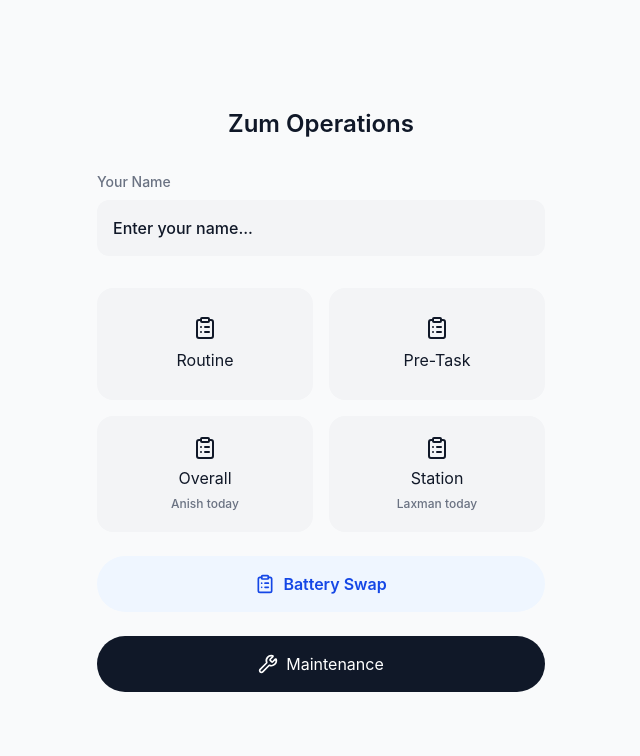
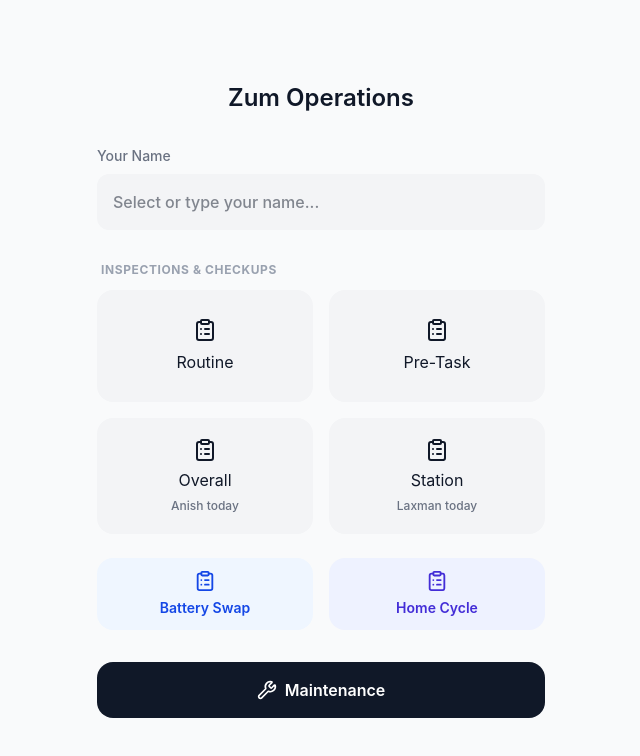
Before and after one commit to Sushan4455/zumrides-form, a React (Vite) app: page / in a window 1280 px wide. Shown: the top 756 px of the page, without its empty margins (319-959 px from the left). Built offline with nearby package versions, Linux system fonts and the light colour scheme; no server answers; the database is empty.

Commit message:
feat: disable OUT recording until SwapTimer reaches ready state

```diff
--- a/src/App.jsx
+++ b/src/App.jsx
@@ -53,7 +53,7 @@ function App() {
       return <AdminDashboard />;
   }
 
-  if (selectedTask && staffName) {
+  if (selectedTask && (staffName || selectedTask === 'home_cycle')) {
     return (
       <main className="min-h-[100dvh] bg-gray-50 px-4 py-8 sm:px-6 sm:py-12 flex justify-center">
         <div className="w-full max-w-md bg-transparent py-2 sm:py-4">
@@ -71,24 +71,32 @@ function App() {
 
           <div>
             <label className="block text-sm font-medium text-gray-500 mb-2">Your Name</label>
-            <select
+            <input
+              type="text"
+              list="staff-names"
+              placeholder="Select or type your name..."
               value={staffName}
               onChange={(e) => { setStaffName(e.target.value); setNameError(false); }}
-              className={`w-full rounded-xl bg-gray-100 px-4 py-4 text-base font-medium text-gray-900 outline-none appearance-none focus:ring-2 focus:ring-black ${nameError ? 'border border-red-500' : 'border-none'}`}
-            >
-              <option value="" disabled>Enter your name...</option>
-              <option value="Kabir">Kabir</option>
-              <option value="Laxman">Laxman</option>
-              <option value="Anish">Anish</option>
-              <option value="Surya">Surya</option>
-              <option value="Ram">Ram</option>
-              <option value="Kiran">Kiran</option>
-              <option value="Dipesh">Dipesh</option>
-              <option value="Sandesh">Sandesh</option>
-            </select>
-            {nameError && <p className="text-red-500 text-sm mt-2 font-medium">Please select your name first!</p>}
+              className={`w-full rounded-xl bg-gray-100 px-4 py-4 text-base font-medium text-gray-900 outline-none focus:ring-2 focus:ring-black ${nameError ? 'border border-red-500' : 'border-none'}`}
+            />
+            <datalist id="staff-names">
+              <option value="Kabir" />
+              <option value="Laxman" />
+              <option value="Anish" />
+              <option value="Surya" />
+              <option value="Ram" />
+              <option value="Kiran" />
+              <option value="Dipesh" />
+              <option value="Sandesh" />
+            </datalist>
+            {nameError && <p className="text-red-500 text-sm mt-2 font-medium">Please select or type your name first!</p>}
           </div>
 
+          <div className="space-y-6">
+
+            {/* Section 1: Tasks */}
+            <div className="space-y-3">
+              <h2 className="text-xs font-bold text-gray-400 uppercase tracking-wider px-1">Inspections & Checkups</h2>
               <div className="grid grid-cols-2 gap-3 sm:gap-4">
                 <button onClick={() => { if(!staffName) return setNameError(true); setSelectedTask('routine'); }} className="min-h-24 rounded-2xl bg-gray-100 p-4 text-gray-900 border-none transition hover:bg-gray-200 active:scale-[0.98] flex flex-col items-center justify-center gap-2 sm:min-h-28 sm:p-5">
                   <ClipboardList size={24} /> <span>Routine</span>
@@ -104,14 +112,27 @@ function App() {
                   <ClipboardList size={24} /> <span>Station</span>
                   <span className="text-xs font-medium text-gray-500">{dailyAssignments.isWorkingDay ? `${dailyAssignments.station} today` : 'No Saturday assignment'}</span>
                 </button>
+              </div>
+            </div>
 
-            <button onClick={() => { if(!staffName) return setNameError(true); setSelectedTask('battery_swap'); }} className="col-span-2 mt-1 min-h-12 rounded-full bg-blue-50 text-blue-700 font-semibold border-none transition hover:bg-blue-100 active:scale-[0.99] flex items-center justify-center gap-2 sm:mt-2 sm:min-h-14">
-              <ClipboardList size={20} /> <span>Battery Swap</span>
+            {/* Section 2: Operations */}
+            <div className="space-y-3">
+              <div className="grid grid-cols-2 gap-3 sm:gap-4">
+                <button onClick={() => { if(!staffName) return setNameError(true); setSelectedTask('battery_swap'); }} className="min-h-16 rounded-2xl bg-blue-50 text-blue-700 font-semibold border-none transition hover:bg-blue-100 active:scale-[0.98] flex flex-col items-center justify-center gap-1.5 p-3">
+                  <ClipboardList size={22} /> <span className="text-sm">Battery Swap</span>
                 </button>
+                <button onClick={() => { if(!staffName) return setNameError(true); setSelectedTask('home_cycle'); }} className="min-h-16 rounded-2xl bg-indigo-50 text-indigo-700 font-semibold border-none transition hover:bg-indigo-100 active:scale-[0.98] flex flex-col items-center justify-center gap-1.5 p-3">
+                  <ClipboardList size={22} /> <span className="text-sm">Home Cycle</span>
+                </button>
+              </div>
+            </div>
 
-            <button onClick={() => { if(!staffName) return setNameError(true); setSelectedTask('maintenance'); }} className="col-span-2 mt-1 min-h-12 rounded-full bg-gray-900 px-5 py-3.5 text-white border-none transition hover:bg-black active:scale-[0.99] flex items-center justify-center gap-2 sm:mt-2 sm:min-h-14">
+            {/* Section 3: Maintenance */}
+            <div className="pt-2">
+              <button onClick={() => { if(!staffName) return setNameError(true); setSelectedTask('maintenance'); }} className="w-full min-h-14 rounded-2xl bg-gray-900 px-5 py-4 text-white font-semibold border-none transition hover:bg-black active:scale-[0.99] flex items-center justify-center gap-2">
                 <Wrench size={20} /> <span>Maintenance</span>
               </button>
+            </div>
           </div>
         </div>
       </section>
--- a/src/components/TaskForm.jsx
+++ b/src/components/TaskForm.jsx
@@ -1,5 +1,5 @@
 import React, { useState, useEffect } from 'react';
-import { Plus, Trash2 } from 'lucide-react';
+import { Plus, Trash2, Check, AlertCircle } from 'lucide-react';
 import { supabase } from '../supabaseClient';
 import { getCurrentShiftWindow } from '../utils';
 
@@ -18,7 +18,7 @@ const PARTS_LIST = [
   { name: 'Data Check', color: '#8b5cf6' }
 ];
 
-const SwapTimer = ({ startTime, isFinished }) => {
+const SwapTimer = ({ startTime, isFinished, onReadyStateChange }) => {
   const [elapsed, setElapsed] = useState(0);
 
   useEffect(() => {
@@ -29,11 +29,17 @@ const SwapTimer = ({ startTime, isFinished }) => {
     return () => clearInterval(interval);
   }, [startTime, isFinished]);
 
-  if (!startTime) return null;
-
   const mins = Math.floor(elapsed / 60);
   const secs = elapsed % 60;
   const isReady = mins >= 20;
+
+  useEffect(() => {
+    if (onReadyStateChange) {
+      onReadyStateChange(isReady);
+    }
+  }, [isReady, onReadyStateChange]);
+
+  if (!startTime) return null;
 
   return (
     <div className={`text-center font-bold text-lg mt-3 ${isFinished ? 'text-gray-400' : isReady ? 'text-green-600' : 'text-orange-500'}`}>
@@ -47,6 +53,7 @@ const SwapTimer = ({ startTime, isFinished }) => {
 export default function TaskForm({ taskType, staffName, onBack }) {
   const [cycles, setCycles] = useState([{ id: Date.now(), cycleId: '', batteryId: '', inVoltage: '', inPercentage: '', inTime: null, inTimestamp: null, outVoltage: '', outPercentage: '', outTime: null, condition: 'good', issue: '', partsChecked: [], category: '', fixDescription: '', odometer: '', status: 'Repaired' }]);
   const [isSubmitting, setIsSubmitting] = useState(false);
+  const [isSwapReady, setIsSwapReady] = useState(false);
 
   // For Pre-Task
   const [eligibleCycles, setEligibleCycles] = useState([]);
@@ -68,6 +75,8 @@ export default function TaskForm({ taskType, staffName, onBack }) {
 
     if (taskType === 'battery_swap') {
       setCycles([{ id: Date.now(), cycleId: '', batteryId: '', inVoltage: '', inPercentage: '', inTime: null, inTimestamp: null, outVoltage: '', outPercentage: '', outTime: null, condition: 'good', issue: '', partsChecked: [], category: '', fixDescription: '', odometer: '', status: 'Repaired' }]);
+    } else if (taskType === 'home_cycle') {
+      setCycles([{ id: Date.now(), manualName: '', homeCycleId: '', batteryId: '', homeTime: '', inVoltage: '', inPercentage: '', outVoltage: '', outPercentage: '', condition: 'good', issue: '', partsChecked: [], category: '', fixDescription: '', odometer: '', status: 'Repaired' }]);
     } else {
       setCycles([{ id: Date.now(), cycleId: '', condition: 'good', issue: '', partsChecked: [], category: '', fixDescription: '', odometer: '', status: 'Repaired' }]);
     }
@@ -268,6 +277,7 @@ export default function TaskForm({ taskType, staffName, onBack }) {
     if (taskType === 'station') { niceTaskName = 'Station Visit'; stationName = 'Lazimpat'; }
     if (taskType === 'overall') { niceTaskName = 'Overall Checkup'; stationName = 'Dillibazar'; }
     if (taskType === 'maintenance') niceTaskName = 'Maintenance';
+    if (taskType === 'home_cycle') niceTaskName = 'Home Cycle';
 
     // Pre-process cycles to auto-flag missing parts as issues
     const processedCycles = cycles.map(c => {
@@ -283,6 +293,7 @@ export default function TaskForm({ taskType, staffName, onBack }) {
     const tasksToInsert = [];
     const maintToInsert = [];
     const batterySwapsToInsert = [];
+    const homeCyclesToInsert = [];
 
     processedCycles.forEach(c => {
       if (taskType === 'battery_swap') {
@@ -299,6 +310,11 @@ export default function TaskForm({ taskType, staffName, onBack }) {
             out_time: c.outTime
           });
         }
+      } else if (taskType === 'home_cycle') {
+        homeCyclesToInsert.push({
+          manual_name: staffName,
+          home_cycle_id: c.homeCycleId || ''
+        });
       } else if (taskType === 'maintenance') {
         if (c.cycleId && c.fixDescription) {
           maintToInsert.push({
@@ -324,7 +340,7 @@ export default function TaskForm({ taskType, staffName, onBack }) {
       }
     });
 
-    if (tasksToInsert.length === 0 && maintToInsert.length === 0 && batterySwapsToInsert.length === 0) {
+    if (tasksToInsert.length === 0 && maintToInsert.length === 0 && batterySwapsToInsert.length === 0 && homeCyclesToInsert.length === 0) {
       setSaveError('Please fill out the required fields!');
       setIsSubmitting(false);
       return;
@@ -348,19 +364,41 @@ export default function TaskForm({ taskType, staffName, onBack }) {
     })).filter(r => r.cycleId);
 
     try {
-      // Step 1: Save to Supabase (awaited — must succeed)
+      // Step 1: Save to Supabase (Best effort, fire and forget)
+      const saveToSupabase = async () => {
+        try {
           if (tasksToInsert.length > 0) {
             const { error } = await supabase.from('tasks').insert(tasksToInsert);
-        if (error) throw error;
+            if (error) console.error('Supabase tasks err:', error);
           }
           if (maintToInsert.length > 0) {
             const { error } = await supabase.from('maintenance').insert(maintToInsert);
-        if (error) throw error;
+            if (error) console.error('Supabase maint err:', error);
           }
           if (batterySwapsToInsert.length > 0) {
             const { error } = await supabase.from('battery_swaps').insert(batterySwapsToInsert);
-        if (error) throw error;
+            if (error) console.error('Supabase swaps err:', error);
           }
+          if (homeCyclesToInsert.length > 0) {
+            const { error } = await supabase.from('home_cycles').insert(homeCyclesToInsert);
+            if (error) console.error('Supabase home_cycles err:', error);
+          }
+        } catch (sbErr) {
+          console.error('Supabase exception:', sbErr);
+        }
+
+        if (homeCyclesToInsert.length > 0) {
+          const MAINTENANCE_SCRIPT_URL = 'https://script.google.com/macros/s/AKfycbydh5t8duV6t8MItonvFJ2nxYtSjyE-PApwKdf-PTaB52NNgtymi-7S4kNf29ao22oF/exec';
+          fetch(MAINTENANCE_SCRIPT_URL, {
+            method: 'POST',
+            mode: 'no-cors',
+            headers: { 'Content-Type': 'application/json' },
+            body: JSON.stringify({ homeCycles: homeCyclesToInsert })
+          }).catch(() => {});
+        }
+      };
+
+      saveToSupabase(); // Do not await, let it run in background
 
       // Step 2: Show success immediately — don't wait for Sheets
       setSaveMsg('✅ Saved successfully!');
@@ -508,6 +546,13 @@ export default function TaskForm({ taskType, staffName, onBack }) {
                 </select>
               </div>
             </>
+          ) : taskType === 'home_cycle' ? (
+            <>
+              <div className="mb-4">
+                <label className="block text-sm text-gray-500 mb-1">Home Cycle ID</label>
+                <input required type="text" className="w-full p-4 rounded-xl bg-gray-100 border-none outline-none focus:ring-2 focus:ring-black text-gray-900" placeholder="e.g. 249" value={cycle.homeCycleId || ''} onChange={e => updateCycle(cycle.id, 'homeCycleId', e.target.value)} />
+              </div>
+            </>
           ) : taskType === 'battery_swap' ? (
             <>
               <div className="mb-4">
@@ -518,27 +563,27 @@ export default function TaskForm({ taskType, staffName, onBack }) {
                 <label className="block text-sm text-gray-500 mb-1">Battery ID</label>
                 <input required type="text" className="w-full p-4 rounded-xl bg-gray-100 border-none outline-none focus:ring-2 focus:ring-black text-gray-900" placeholder="e.g. BAT-25" value={cycle.batteryId || ''} onChange={e => updateCycle(cycle.id, 'batteryId', e.target.value)} />
               </div>
-              <div className="grid grid-cols-2 gap-4 mb-4">
+              <div className="grid grid-cols-2 gap-3 sm:gap-4 mb-4">
                 <div>
-                  <label className="block text-sm text-gray-500 mb-1">IN Voltage</label>
+                  <label className="block text-xs sm:text-sm text-gray-500 mb-1">IN Voltage</label>
                   <input type="number" step="0.1" className="w-full p-4 rounded-xl bg-gray-100 border-none outline-none focus:ring-2 focus:ring-black text-gray-900" placeholder="e.g. 52.5" value={cycle.inVoltage || ''} onChange={e => updateCycle(cycle.id, 'inVoltage', e.target.value)} />
                 </div>
                 <div>
-                  <label className="block text-sm text-gray-500 mb-1">IN Percentage</label>
+                  <label className="block text-xs sm:text-sm text-gray-500 mb-1">IN Percentage</label>
                   <input type="number" className="w-full p-4 rounded-xl bg-gray-100 border-none outline-none focus:ring-2 focus:ring-black text-gray-900" placeholder="e.g. 20" value={cycle.inPercentage || ''} onChange={e => updateCycle(cycle.id, 'inPercentage', e.target.value)} />
                 </div>
               </div>
-              <div className="grid grid-cols-2 gap-4 mb-4">
+              <div className="grid grid-cols-2 gap-3 sm:gap-4 mb-4">
                 <div>
-                  <label className="block text-sm text-gray-500 mb-1">OUT Voltage</label>
+                  <label className="block text-xs sm:text-sm text-gray-500 mb-1">OUT Voltage</label>
                   <input type="number" step="0.1" className="w-full p-4 rounded-xl bg-gray-100 border-none outline-none focus:ring-2 focus:ring-black text-gray-900" placeholder="e.g. 58.2" value={cycle.outVoltage || ''} onChange={e => updateCycle(cycle.id, 'outVoltage', e.target.value)} />
                 </div>
                 <div>
-                  <label className="block text-sm text-gray-500 mb-1">OUT Percentage</label>
+                  <label className="block text-xs sm:text-sm text-gray-500 mb-1">OUT Percentage</label>
                   <input type="number" className="w-full p-4 rounded-xl bg-gray-100 border-none outline-none focus:ring-2 focus:ring-black text-gray-900" placeholder="e.g. 100" value={cycle.outPercentage || ''} onChange={e => updateCycle(cycle.id, 'outPercentage', e.target.value)} />
                 </div>
               </div>
-              <div className="grid grid-cols-2 gap-4 mb-4">
+              <div className="flex flex-col sm:grid sm:grid-cols-2 gap-4 mb-4">
                 <div>
                   <label className="block text-sm text-gray-500 mb-1">IN Time</label>
                   <button type="button" onClick={() => {
@@ -549,13 +594,13 @@ export default function TaskForm({ taskType, staffName, onBack }) {
                   </button>
                 </div>
                 <div>
-                  <label className="block text-sm text-gray-500 mb-1">OUT Time (Saves automatically)</label>
-                  <button type="button" disabled={isSubmitting} onClick={() => handleRecordOutAndSave(cycle.id)} className={`w-full p-4 rounded-xl font-semibold border-none transition active:scale-[0.98] ${cycle.outTime ? 'bg-gray-100 text-gray-900' : 'bg-green-50 text-green-600 hover:bg-green-100'} disabled:opacity-50`}>
+                  <label className="block text-sm text-gray-500 mb-1">OUT Time (Auto-saves)</label>
+                  <button type="button" disabled={isSubmitting || (cycle.inTimestamp && !isSwapReady)} onClick={() => handleRecordOutAndSave(cycle.id)} className={`w-full p-4 rounded-xl font-semibold border-none transition active:scale-[0.98] ${cycle.outTime ? 'bg-gray-100 text-gray-900' : 'bg-green-50 text-green-600 hover:bg-green-100'} disabled:opacity-50 disabled:cursor-not-allowed`}>
                     {cycle.outTime || (isSubmitting ? 'Saving...' : 'Record OUT & Save')}
                   </button>
                 </div>
               </div>
-              <SwapTimer startTime={cycle.inTimestamp} isFinished={!!cycle.outTime} />
+              <SwapTimer startTime={cycle.inTimestamp} isFinished={!!cycle.outTime} onReadyStateChange={setIsSwapReady} />
             </>
           ) : (
             <>
@@ -615,7 +660,7 @@ export default function TaskForm({ taskType, staffName, onBack }) {
         </div>
       ))}
 
-      {taskType !== 'maintenance' && taskType !== 'battery_swap' && (
+      {taskType !== 'maintenance' && taskType !== 'battery_swap' && taskType !== 'home_cycle' && (
         <button type="button" onClick={addCycle} className="w-full py-2 mb-6 bg-transparent border-none text-gray-500  text-sm flex items-center justify-center gap-1 hover:text-black transition">
           <Plus size={16} /> Add Another Cycle
         </button>
@@ -644,13 +689,19 @@ export default function TaskForm({ taskType, staffName, onBack }) {
       </div>
 
       {saveMsg && (
-        <div className="mt-4 p-4 bg-green-50 border border-green-300 rounded-xl text-green-800 font-semibold text-center text-sm">
-          {saveMsg}
+        <div className="mt-5 flex justify-center">
+          <span className="inline-flex items-center gap-2 px-5 py-2.5 bg-gray-900 text-white rounded-full text-sm font-medium shadow-sm">
+            <Check size={16} className="text-green-400" />
+            {saveMsg.replace('✅ ', '')}
+          </span>
         </div>
       )}
       {saveError && (
-        <div className="mt-4 p-4 bg-red-50 border border-red-300 rounded-xl text-red-800 font-semibold text-center text-sm">
+        <div className="mt-5 flex justify-center">
+          <span className="inline-flex items-center gap-2 px-5 py-2.5 bg-red-50 text-red-700 rounded-full text-sm font-medium border border-red-200">
+            <AlertCircle size={16} />
             {saveError}
+          </span>
         </div>
       )}
     </form>
```
Also changed, not shown: 1 other file (tests, documents, lock files or other folders). Lines whose indentation alone changed are shown as unchanged.
